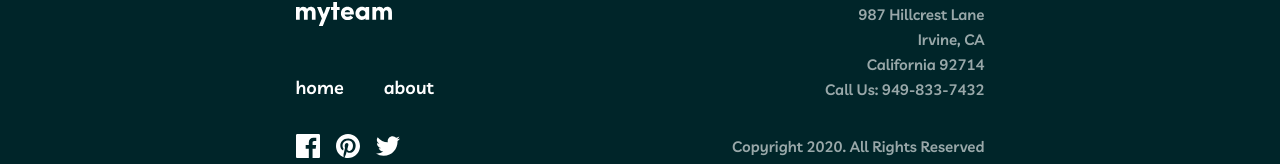
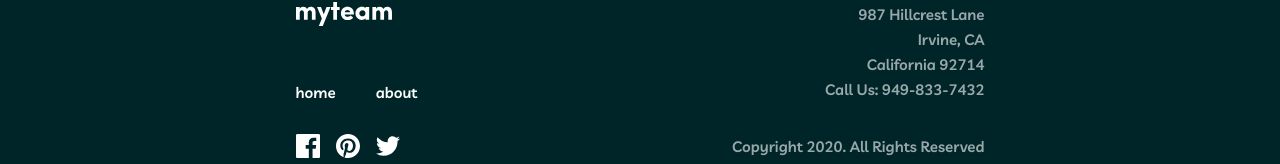
Before and after one commit to mackieva/myteam, a Next.js app: page / in a window 1280 px wide. Shown: the part 2893-3057 px from the top of the page. Built offline with nearby package versions, Linux system fonts and the light colour scheme.

Commit message:
footer nav style change

```diff
--- a/components/shared/footer-nav.tsx
+++ b/components/shared/footer-nav.tsx
@@ -3,7 +3,7 @@ import Link from 'next/link';
 const FooterNav = () => {
 	return (
 		<nav className='mr-auto'>
-			<ul className='menu flex justify-start items-center gap-10 body-one'>
+			<ul className='menu flex justify-start items-center gap-10 text-[15px] lg:text-[18px] leading-[18px]'>
 				<li>
 					<Link
 						href='/'
```
